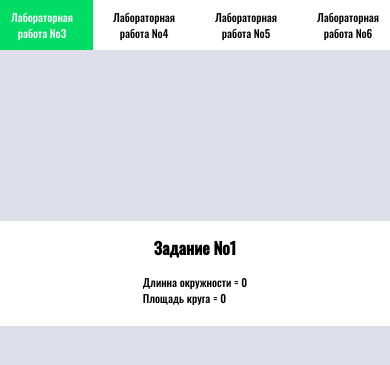
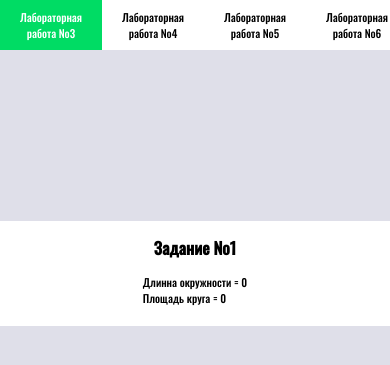
Before and after one commit to xXReCreatorXx/kiriakow_isp21_a, a PHP site: page /page/lab3/one.php in a window 390 px wide. Shown: the top 365 px of the page. Run offline with PHP 8.4, Linux system fonts and the light colour scheme; data that the repository does not hold is empty.

Commit message:
Update one.css

```diff
--- a/page/lab3/one.css
+++ b/page/lab3/one.css
@@ -24,11 +24,8 @@ button {
 }
 
     .header_menu {
-        position: absolute;
         display: flex;
-        left: 50%;
-        top: 50%;
-        transform: translate(-50%, -50%);
+        justify-content: center;
     }
 
         .header_menu_button {
@@ -93,6 +90,13 @@ button {
 
     .header {
         height: 50px;
+        overflow: hidden;
+    }
+
+    .header_menu {
+        overflow: hidden;
+        overflow-x: scroll;
+        justify-content: start;
     }
 
     .header_menu_button {
```
